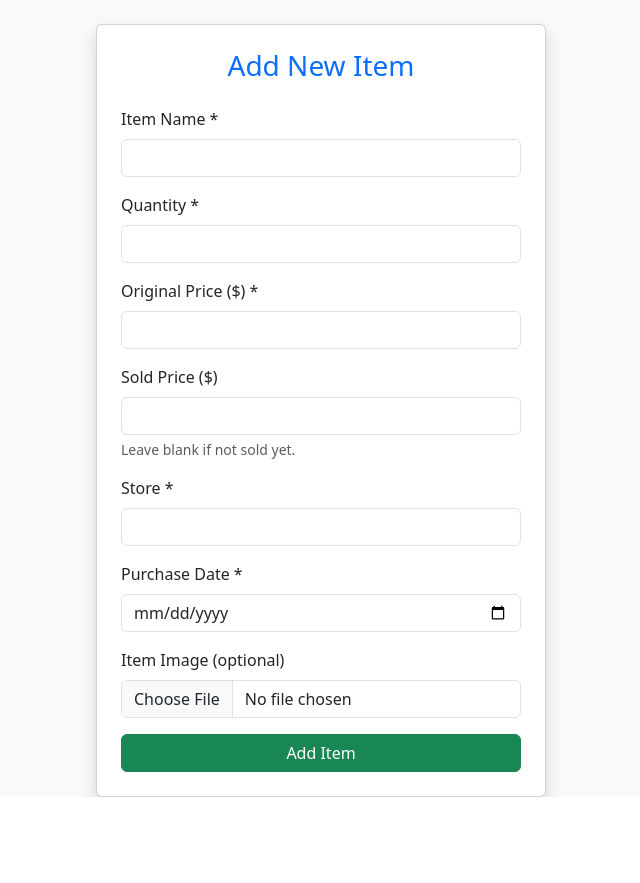
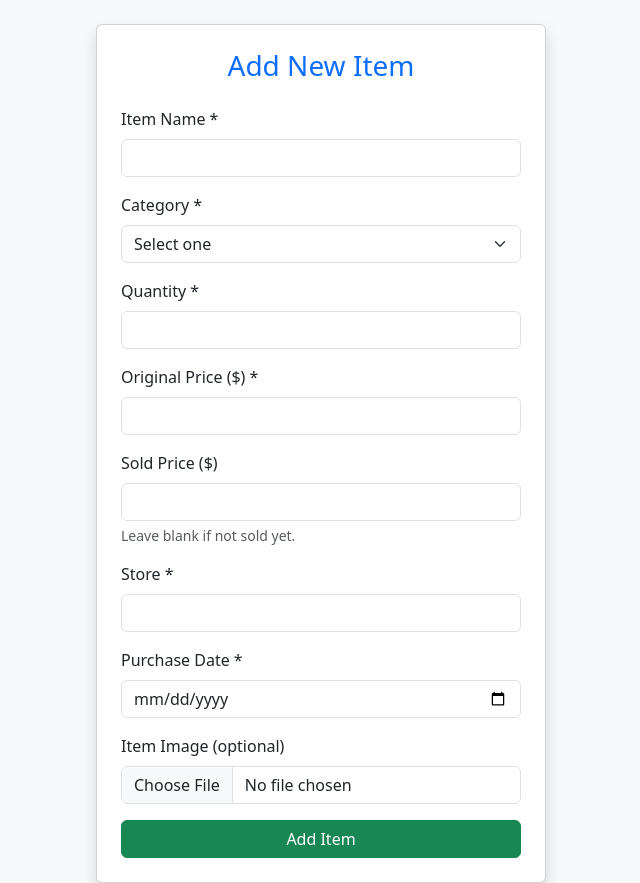
Before and after one commit to noahc763/posh_inventory, a Flask app: page /add_item in a window 1280 px wide. Shown: the part 56-939 px from the top of the page, without its empty margins (319-959 px from the left). Before the commit the page ends 853 px from the top, so only its background shows below. Run offline with Flask 3, Linux system fonts and the light colour scheme; the visitor is signed in with stand-in values (Sample User, id 1).

Commit message:
Added categories

```diff
--- a/app.py
+++ b/app.py
@@ -109,7 +109,12 @@ def add_item():
 
         store = request.form.get('store','').strip()
         if not store:
-            flash("Store is required.", "danger")
+            flash("store is required.", "danger")
+            return redirect(url_for('add_item'))
+
+        category = request.form.get('category', '').strip()
+        if not category:
+            flash("Category is required.", "danger")
             return redirect(url_for('add_item'))
 
         return_by = purchase_date + datetime.timedelta(days=30)
@@ -132,6 +137,7 @@ def add_item():
             'profit': prf,
             'purchase_date': purchase_date,
             'store': store,
+            'category': category,
             'return_by': return_by,
             'image_url': img_url,
             'user_id': current_user.id
@@ -169,8 +175,9 @@ def update_item(item_id):
             return redirect(url_for('update_item', item_id=item_id))
 
         store = request.form.get('new_store','').strip()
-        if not store:
-            flash("Store is required.", "danger")
+        category = request.form.get('new_category', '').strip()
+        if not store or not category:
+            flash("Store and Category are required.", "danger")
             return redirect(url_for('update_item', item_id=item_id))
 
         return_by = purchase_date + datetime.timedelta(days=30)
@@ -194,6 +201,7 @@ def update_item(item_id):
                 'profit': prf,
                 'purchase_date': purchase_date,
                 'store': store,
+                'category': category,
                 'return_by': return_by,
                 'image_url': img_url
             }}
--- a/templates/add_item.html
+++ b/templates/add_item.html
@@ -54,6 +54,17 @@
         <label class="form-label">Item Name *</label>
         <input type="text" name="item_name" class="form-control" required/>
       </div>
+      <div class="mb-3">
+        <label class="form-label">Category *</label>
+        <select name="category" class="form-select" required>
+          <option value="">Select one</option>
+          <option value="Large beads">Large beads</option>
+          <option value="Small beads">Small beads</option>
+          <option value="Miscellaneous">Miscellaneous</option>
+          <option value="Designer">Designer</option>
+        </select>
+      </div>
+
       <div class="mb-3">
         <label class="form-label">Quantity *</label>
         <input
--- a/templates/update_item.html
+++ b/templates/update_item.html
@@ -11,7 +11,7 @@
 <body class="bg-light">
 <nav class="navbar navbar-expand-lg navbar-dark bg-primary mb-4">
   <div class="container">
-    <a class="navbar-brand" href="{{ url_for('index') }}">Inventory</a>
+    <a class="navbar-store" href="{{ url_for('index') }}">Inventory</a>
     <button class="navbar-toggler" data-bs-toggle="collapse" data-bs-target="#nav">
       <span class="navbar-toggler-icon"></span>
     </button>
```
Also changed, not shown: templates/index.html (+12 -1 lines).
